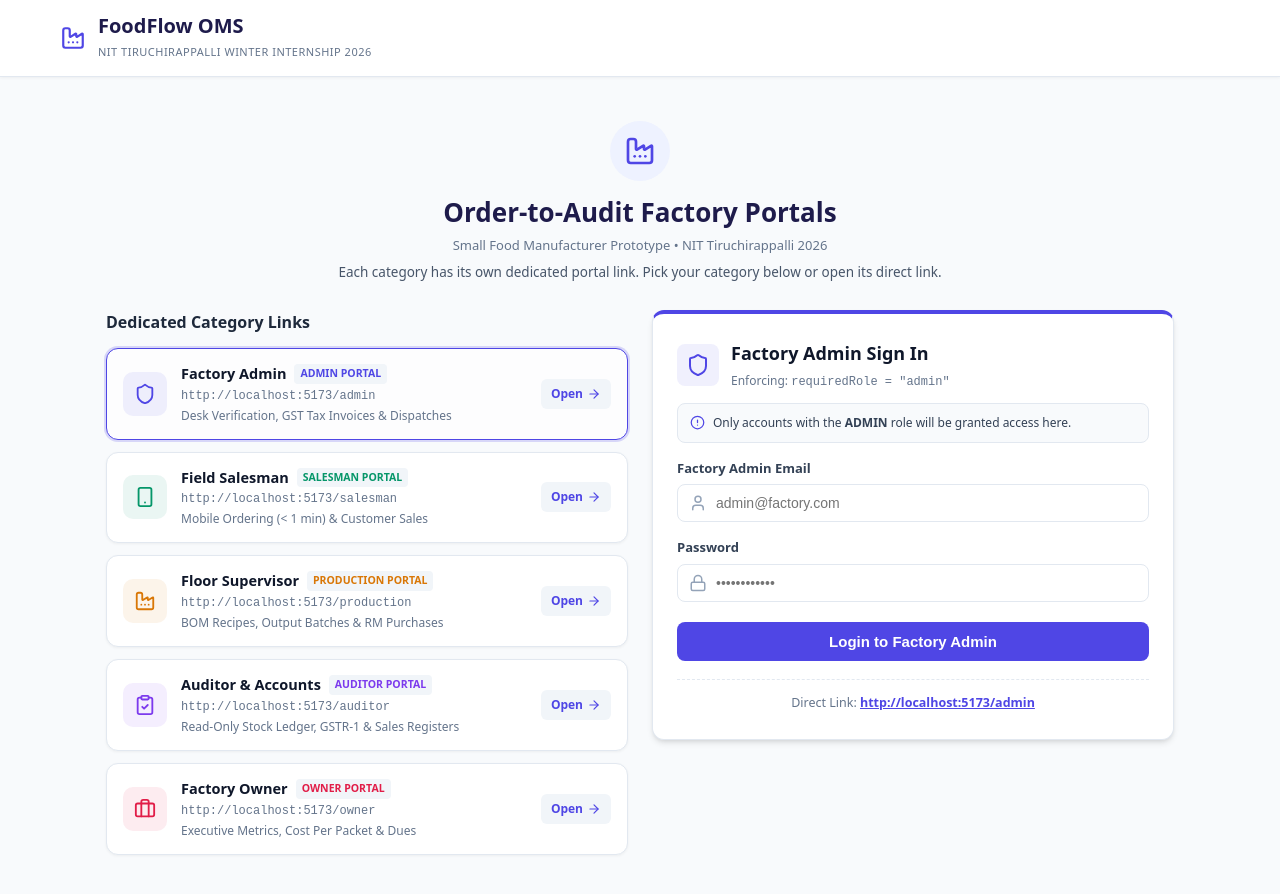
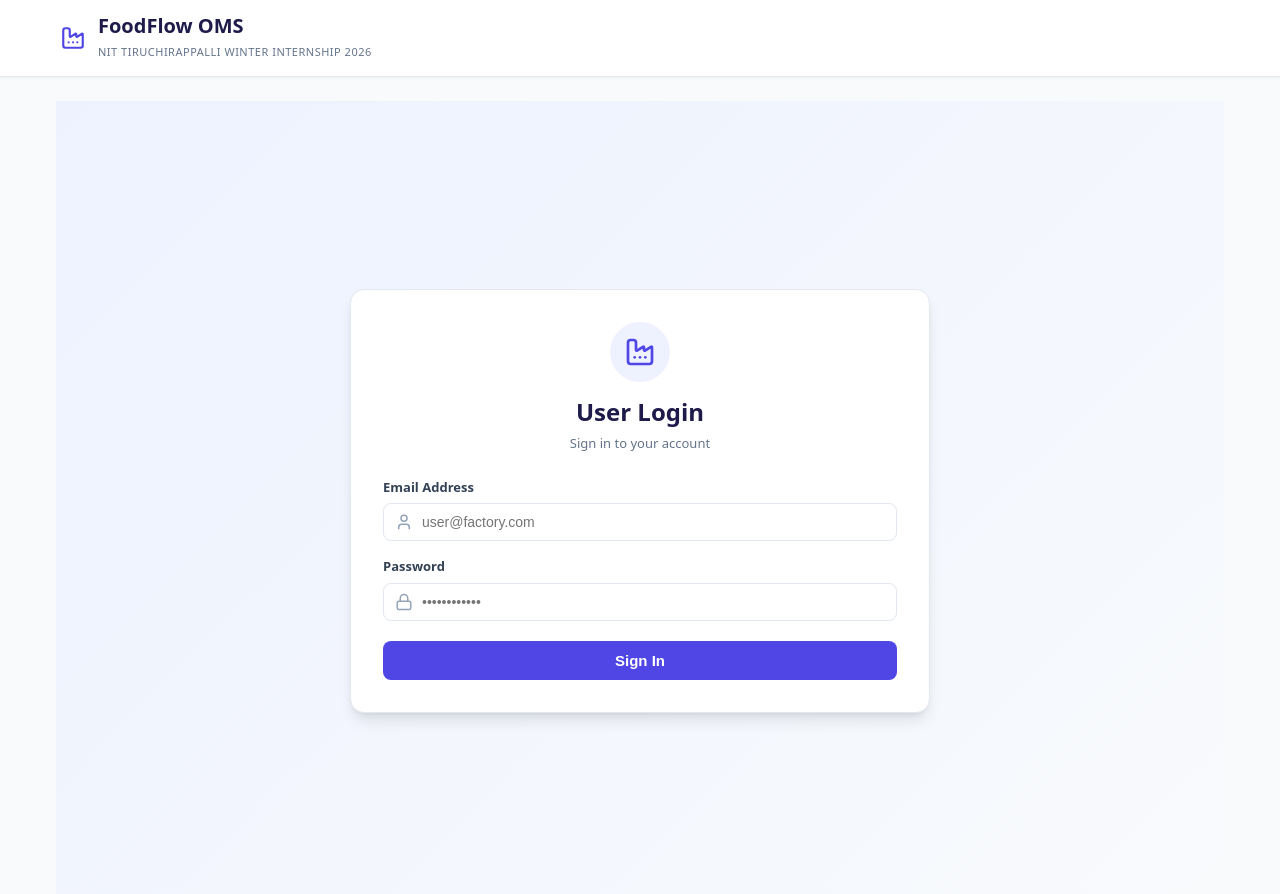
Before and after one commit to shivaji-25/nit-, a React (Vite) app in the folder client/: page /login in a window 1280 px wide. Shown: the top 894 px of the page. Built offline with nearby package versions, Linux system fonts and the light colour scheme.

Commit message:
fix(login): remove category cards from /login for user login only, and enforce strict isolated role-only logins for /admin, /salesman, /production, /auditor, /owner

```diff
--- a/client/src/App.jsx
+++ b/client/src/App.jsx
@@ -48,13 +48,14 @@ const AppRoutes = () => {
       <Navbar />
       <main className="main-container">
         <Routes>
-          {/* Public Login Route */}
+          {/* User Login Only */}
           <Route path="/login" element={<Login />} />
+          <Route path="/Login" element={<Navigate to="/login" replace />} />
 
           {/* Root Redirect to Role Portal */}
           <Route path="/" element={<RoleRedirect />} />
 
-          {/* Separated Role Portals with Route Guards */}
+          {/* Admin Login & Portal Only */}
           <Route
             path="/admin/*"
             element={
@@ -63,7 +64,9 @@ const AppRoutes = () => {
               </ProtectedRoute>
             }
           />
+          <Route path="/Admin/*" element={<Navigate to="/admin" replace />} />
 
+          {/* Salesman Login & Portal Only */}
           <Route
             path="/salesman/*"
             element={
@@ -72,9 +75,10 @@ const AppRoutes = () => {
               </ProtectedRoute>
             }
           />
-          {/* Alias for /saleman typo */}
+          <Route path="/Salesman/*" element={<Navigate to="/salesman" replace />} />
           <Route path="/saleman/*" element={<Navigate to="/salesman" replace />} />
 
+          {/* Production Floor Login & Portal Only */}
           <Route
             path="/production/*"
             element={
@@ -83,7 +87,9 @@ const AppRoutes = () => {
               </ProtectedRoute>
             }
           />
+          <Route path="/Production/*" element={<Navigate to="/production" replace />} />
 
+          {/* Auditor & Accounts Login & Portal Only */}
           <Route
             path="/auditor/*"
             element={
@@ -92,7 +98,9 @@ const AppRoutes = () => {
               </ProtectedRoute>
             }
           />
+          <Route path="/Auditor/*" element={<Navigate to="/auditor" replace />} />
 
+          {/* Owner Login & Portal Only */}
           <Route
             path="/owner/*"
             element={
@@ -101,7 +109,7 @@ const AppRoutes = () => {
               </ProtectedRoute>
             }
           />
-          {/* Alias for /owener typo */}
+          <Route path="/Owner/*" element={<Navigate to="/owner" replace />} />
           <Route path="/owener/*" element={<Navigate to="/owner" replace />} />
 
           {/* Fallback */}
--- a/client/src/components/Login.jsx
+++ b/client/src/components/Login.jsx
@@ -1,188 +1,67 @@
 import React, { useState } from 'react';
-import { useNavigate, Link } from 'react-router-dom';
+import { useNavigate } from 'react-router-dom';
 import { useAuth } from '../context/AuthContext';
-import {
-  Factory,
-  Shield,
-  Smartphone,
-  ClipboardCheck,
-  Briefcase,
-  ArrowRight,
-  Lock,
-  User,
-  AlertCircle
-} from 'lucide-react';
-
-const categories = [
-  {
-    role: 'admin',
-    title: 'Factory Admin',
-    desc: 'Desk Verification, GST Tax Invoices & Dispatches',
-    path: '/admin',
-    icon: Shield,
-    color: '#4f46e5',
-    tag: 'Admin Portal',
-  },
-  {
-    role: 'salesman',
-    title: 'Field Salesman',
-    desc: 'Mobile Ordering (< 1 min) & Customer Sales',
-    path: '/salesman',
-    icon: Smartphone,
-    color: '#059669',
-    tag: 'Salesman Portal',
-  },
-  {
-    role: 'production',
-    title: 'Floor Supervisor',
-    desc: 'BOM Recipes, Output Batches & RM Purchases',
-    path: '/production',
-    icon: Factory,
-    color: '#d97706',
-    tag: 'Production Portal',
-  },
-  {
-    role: 'auditor',
-    title: 'Auditor & Accounts',
-    desc: 'Read-Only Stock Ledger, GSTR-1 & Sales Registers',
-    path: '/auditor',
-    icon: ClipboardCheck,
-    color: '#7c3aed',
-    tag: 'Auditor Portal',
-  },
-  {
-    role: 'owner',
-    title: 'Factory Owner',
-    desc: 'Executive Metrics, Cost Per Packet & Dues',
-    path: '/owner',
-    icon: Briefcase,
-    color: '#e11d48',
-    tag: 'Owner Portal',
-  },
-];
+import { Factory, Lock, User } from 'lucide-react';
 
 export const Login = () => {
   const { login } = useAuth();
   const navigate = useNavigate();
-  const [selectedRole, setSelectedRole] = useState('admin');
   const [email, setEmail] = useState('');
   const [password, setPassword] = useState('');
   const [error, setError] = useState('');
   const [submitting, setSubmitting] = useState(false);
-
-  const currentCategory = categories.find((c) => c.role === selectedRole) || categories[0];
-  const CurrentIcon = currentCategory.icon;
 
   const handleSubmit = async (e) => {
     e.preventDefault();
     setError('');
     setSubmitting(true);
 
-    // Enforce requiredRole rule
-    const result = await login(email, password, selectedRole);
+    // Standard user login (no requiredRole restriction)
+    const result = await login(email, password);
     setSubmitting(false);
 
-    if (result.success) {
-      navigate(currentCategory.path);
+    if (result.success && result.user) {
+      const userRole = result.user.role;
+      if (userRole === 'admin') navigate('/admin');
+      else if (userRole === 'salesman') navigate('/salesman');
+      else if (userRole === 'production') navigate('/production');
+      else if (userRole === 'auditor') navigate('/auditor');
+      else if (userRole === 'owner') navigate('/owner');
+      else navigate('/');
     } else {
       setError(result.message);
     }
   };
 
   return (
-    <div className="gateway-container">
-      {/* Gateway Header */}
-      <div className="gateway-header">
+    <div className="login-container">
+      <div className="login-card">
+        {/* Header */}
+        <div className="login-header">
           <div className="login-logo-circle">
             <Factory size={32} color="#4f46e5" />
           </div>
-        <h2>Order-to-Audit Factory Portals</h2>
-        <p className="subtitle">
-          Small Food Manufacturer Prototype • NIT Tiruchirappalli 2026
-        </p>
-        <p className="gateway-note">
-          Each category has its own dedicated portal link. Pick your category below or open its direct link.
-        </p>
+          <h2>User Login</h2>
+          <p className="subtitle">Sign in to your account</p>
         </div>
 
-      <div className="gateway-layout">
-        {/* Left Column: Direct Category Portal Links */}
-        <div className="category-cards-col">
-          <h3 className="col-heading">Dedicated Category Links</h3>
-          <div className="category-links-list">
-            {categories.map((cat) => {
-              const CatIcon = cat.icon;
-              const isSelected = selectedRole === cat.role;
-              return (
-                <div
-                  key={cat.role}
-                  className={`category-item-card ${isSelected ? 'selected' : ''}`}
-                  onClick={() => {
-                    setSelectedRole(cat.role);
-                    setError('');
-                  }}
-                >
-                  <div className="cat-icon-wrap" style={{ background: `${cat.color}15` }}>
-                    <CatIcon size={22} color={cat.color} />
-                  </div>
-                  <div className="cat-details">
-                    <div className="cat-title-row">
-                      <strong>{cat.title}</strong>
-                      <span className="cat-tag" style={{ color: cat.color }}>{cat.tag}</span>
-                    </div>
-                    <span className="cat-path">http://localhost:5173{cat.path}</span>
-                    <p className="cat-desc">{cat.desc}</p>
-                  </div>
-                  <Link
-                    to={cat.path}
-                    className="direct-link-btn"
-                    title={`Go directly to ${cat.path}`}
-                    onClick={(e) => e.stopPropagation()}
-                  >
-                    <span>Open</span>
-                    <ArrowRight size={14} />
-                  </Link>
-                </div>
-              );
-            })}
-          </div>
-        </div>
-
-        {/* Right Column: Category-Enforced Login Form */}
-        <div className="login-col">
-          <div className="category-login-box" style={{ borderTop: `4px solid ${currentCategory.color}` }}>
-            <div className="box-header">
-              <div className="box-icon" style={{ background: `${currentCategory.color}15` }}>
-                <CurrentIcon size={24} color={currentCategory.color} />
-              </div>
-              <div>
-                <h3>{currentCategory.title} Sign In</h3>
-                <span className="category-rule-text">
-                  Enforcing: <code>requiredRole = "{selectedRole}"</code>
-                </span>
-              </div>
-            </div>
-
-            <div className="category-rule-alert">
-              <AlertCircle size={15} color={currentCategory.color} />
-              <span>Only accounts with the <strong>{selectedRole.toUpperCase()}</strong> role will be granted access here.</span>
-            </div>
-
+        {/* Error Alert */}
         {error && (
           <div className="error-box">
             <span>{error}</span>
           </div>
         )}
 
+        {/* Form */}
         <form onSubmit={handleSubmit} className="login-form">
           <div className="form-group">
-                <label>{currentCategory.title} Email</label>
+            <label>Email Address</label>
             <div className="input-wrapper">
               <User size={18} className="input-icon" />
               <input
                 type="email"
                 required
-                    placeholder={`${selectedRole}@factory.com`}
+                placeholder="user@factory.com"
                 value={email}
                 onChange={(e) => setEmail(e.target.value)}
               />
@@ -203,24 +82,10 @@ export const Login = () => {
             </div>
           </div>
 
-              <button
-                type="submit"
-                disabled={submitting}
-                className="btn-primary"
-                style={{ background: currentCategory.color }}
-              >
-                {submitting ? 'Verifying Category Rule...' : `Login to ${currentCategory.title}`}
+          <button type="submit" disabled={submitting} className="btn-primary">
+            {submitting ? 'Signing in...' : 'Sign In'}
           </button>
         </form>
-
-            <div className="direct-link-footer">
-              <span>Direct Link: </span>
-              <Link to={currentCategory.path} style={{ color: currentCategory.color, fontWeight: 600 }}>
-                http://localhost:5173{currentCategory.path}
-              </Link>
-            </div>
-          </div>
-        </div>
       </div>
     </div>
   );
--- a/client/src/components/RoleLogin.jsx
+++ b/client/src/components/RoleLogin.jsx
@@ -1,53 +1,47 @@
 import React, { useState } from 'react';
 import { useAuth } from '../context/AuthContext';
-import { Link } from 'react-router-dom';
-import { Lock, User, Shield, Smartphone, Factory, ClipboardCheck, Briefcase, AlertCircle, ArrowLeft } from 'lucide-react';
+import { Lock, User, Shield, Smartphone, Factory, ClipboardCheck, Briefcase } from 'lucide-react';
 
 const roleMeta = {
   admin: {
-    title: 'Factory Admin Portal',
-    sub: 'Desk Verification, GST Invoicing & Dispatch',
+    title: 'Admin Login',
+    sub: 'Admin login only',
     icon: Shield,
+    color: '#4f46e5',
     themeClass: 'admin-theme',
-    color: '#4f46e5',
-    url: '/admin',
-    desc: 'Only authorized Factory Admin credentials are accepted at this link.',
+    placeholder: 'admin@factory.com',
   },
   salesman: {
-    title: 'Field Salesman Portal',
-    sub: 'Mobile Order Placement & Sales Tracking',
+    title: 'Salesman Login',
+    sub: 'Salesman login only',
     icon: Smartphone,
+    color: '#059669',
     themeClass: 'salesman-theme',
-    color: '#059669',
-    url: '/salesman',
-    desc: 'Only field salesmen credentials are accepted at this link.',
+    placeholder: 'salesman@factory.com',
   },
   production: {
-    title: 'Production Floor Portal',
-    sub: 'Recipe BOM Runs, RM Purchases & Output',
+    title: 'Production Login',
+    sub: 'Production login only',
     icon: Factory,
+    color: '#d97706',
     themeClass: 'prod-theme',
-    color: '#d97706',
-    url: '/production',
-    desc: 'Only floor supervisors and production staff are accepted at this link.',
+    placeholder: 'production@factory.com',
   },
   auditor: {
-    title: 'Auditor & Accountant Portal',
-    sub: 'Read-Only Stock Ledger & Tax Compliance',
+    title: 'Auditor & Accounts Login',
+    sub: 'Auditor & Accounts login only',
     icon: ClipboardCheck,
+    color: '#7c3aed',
     themeClass: 'audit-theme',
-    color: '#7c3aed',
-    url: '/auditor',
-    desc: 'Only authorized auditors and accountants are accepted at this link.',
+    placeholder: 'auditor@factory.com',
   },
   owner: {
-    title: 'Factory Owner Portal',
-    sub: 'Executive Overview, Costing & Variance Insights',
+    title: 'Owner Login',
+    sub: 'Owner login only',
     icon: Briefcase,
+    color: '#e11d48',
     themeClass: 'owner-theme',
-    color: '#e11d48',
-    url: '/owner',
-    desc: 'Only factory executive / owner credentials are accepted at this link.',
+    placeholder: 'owner@factory.com',
   },
 };
 
@@ -66,7 +60,7 @@ export const RoleLogin = ({ targetRole }) => {
     setError('');
     setSubmitting(true);
 
-    // Enforce requiredRole rule on login call
+    // Enforce targetRole rule on server
     const result = await login(email, password, targetRole);
     setSubmitting(false);
 
@@ -78,25 +72,15 @@ export const RoleLogin = ({ targetRole }) => {
   return (
     <div className="login-container">
       <div className={`login-card ${meta.themeClass}`}>
-        {/* Back to Gateway */}
-        <div style={{ marginBottom: '16px' }}>
-          <Link to="/login" className="back-link">
-            <ArrowLeft size={16} />
-            <span>All Category Portals Gateway</span>
-          </Link>
-        </div>
-
         {/* Header */}
         <div className="login-header">
           <div className="login-logo-circle" style={{ background: `${meta.color}15` }}>
             <RoleIcon size={32} color={meta.color} />
           </div>
           <h2>{meta.title}</h2>
-          <p className="subtitle">{meta.sub}</p>
-          <div className="role-rule-pill">
-            <AlertCircle size={14} color={meta.color} />
-            <span>Strict Rule: Only <strong>{targetRole.toUpperCase()}</strong> accounts can log in here</span>
-          </div>
+          <p className="subtitle" style={{ fontWeight: 600, color: meta.color }}>
+            {meta.sub}
+          </p>
         </div>
 
         {/* Error Alert */}
@@ -106,16 +90,16 @@ export const RoleLogin = ({ targetRole }) => {
           </div>
         )}
 
-        {/* Category Login Form */}
+        {/* Form */}
         <form onSubmit={handleSubmit} className="login-form">
           <div className="form-group">
-            <label>{meta.title} Email</label>
+            <label>Email Address</label>
             <div className="input-wrapper">
               <User size={18} className="input-icon" />
               <input
                 type="email"
                 required
-                placeholder={`${targetRole}@factory.com`}
+                placeholder={meta.placeholder}
                 value={email}
                 onChange={(e) => setEmail(e.target.value)}
               />
@@ -142,16 +126,9 @@ export const RoleLogin = ({ targetRole }) => {
             className="btn-primary"
             style={{ background: meta.color }}
           >
-            {submitting ? 'Verifying Role & Signing In...' : `Sign In to ${meta.title}`}
+            {submitting ? 'Verifying...' : `Sign In`}
           </button>
         </form>
-
-        <div className="login-footer-info">
-          <p>
-            Current Link: <code>http://localhost:5173{meta.url}</code>
-          </p>
-          <p className="hint-text">{meta.desc}</p>
-        </div>
       </div>
     </div>
   );
```
Also changed, not shown: 1 other file (tests, documents, lock files or other folders). Lines whose indentation alone changed are shown as unchanged.
